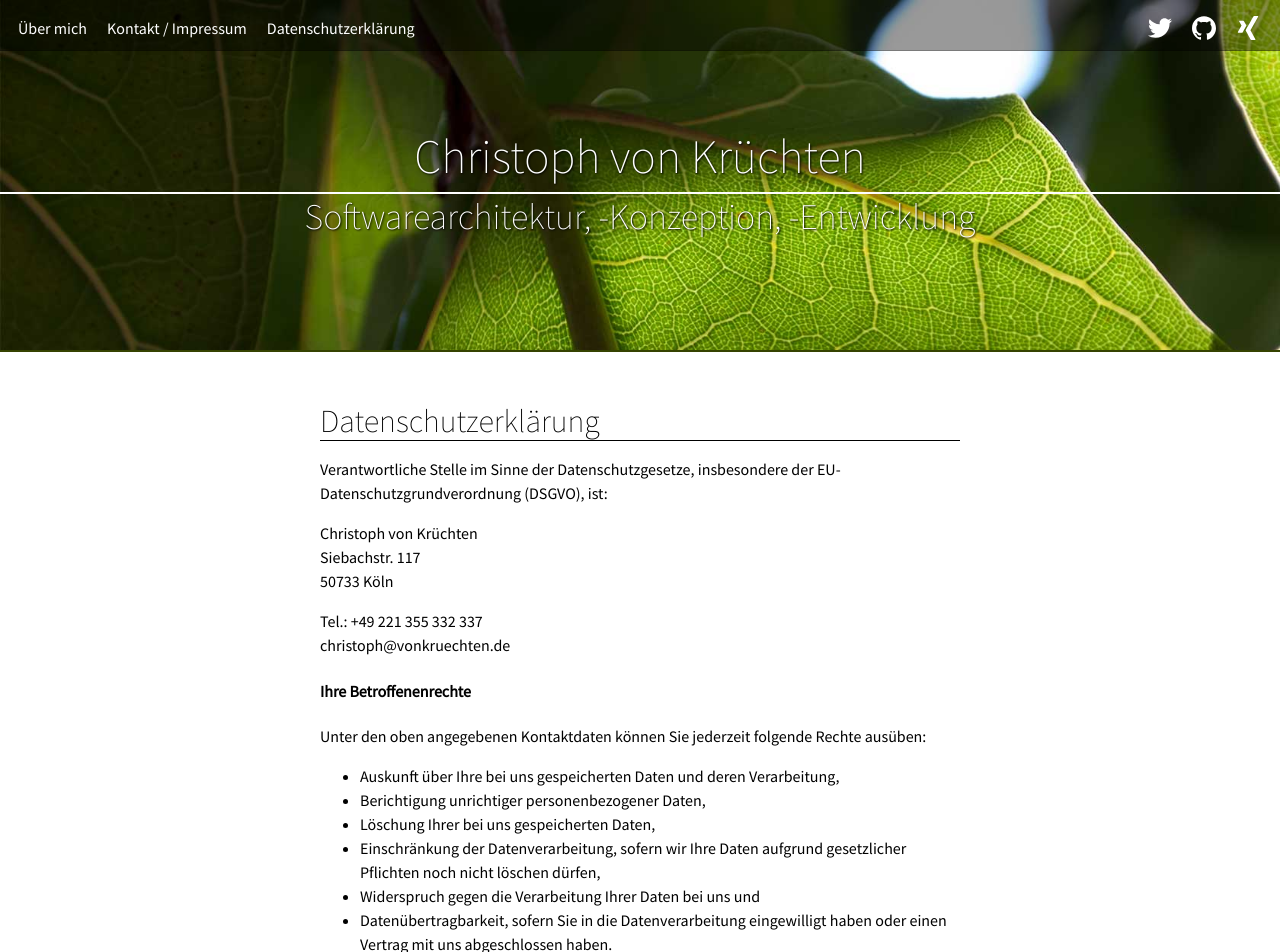
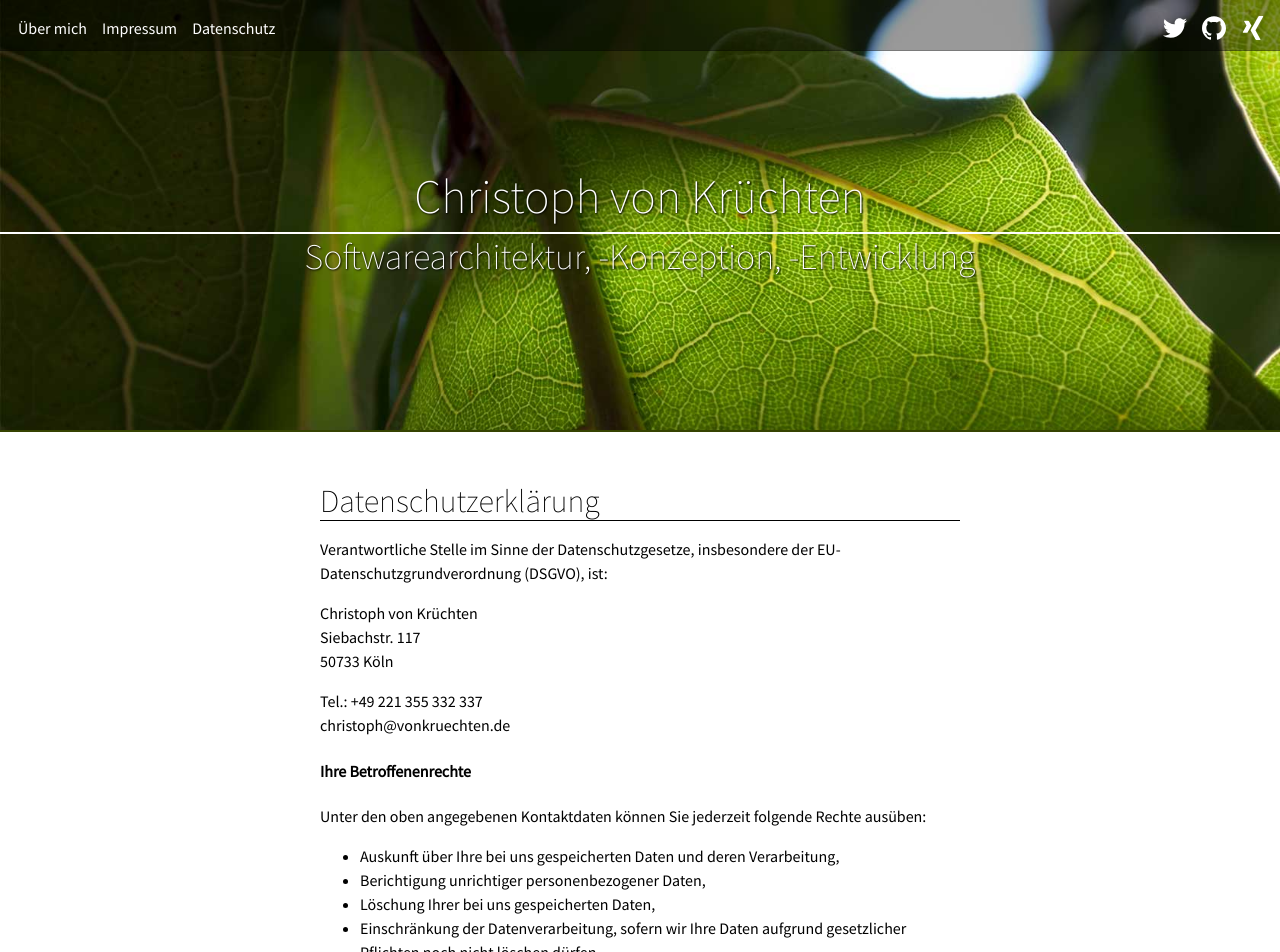
Before and after one commit to cvk77/vonkruechten.de, a React (Create React App) app: page /data-protection in a window 1280 px wide. Shown: the top 952 px of the page. Built offline with nearby package versions, Linux system fonts and the light colour scheme.

Commit message:
finetuning. remove leftovers

```diff
--- a/package.json
+++ b/package.json
@@ -33,7 +33,6 @@
     "@types/rebass__grid": "^6.0.2",
     "@types/styled-components": "^4.1.5",
     "autoprefixer": "^9.4.4",
-    "npm-run-all": "^4.1.5",
     "styled-components": "^4.1.3",
     "tslint": "^5.12.1",
     "tslint-config-prettier": "^1.17.0",
--- a/postcss.config.js
+++ /dev/null
@@ -1,9 +0,0 @@
-module.exports = {
-    plugins: [
-        require('postcss-import'),
-        require('postcss-mixins'),
-        //require('postcss-preset-env')({ stage: 1,}),
-        //require('postcss-nested'),
-        require('postcss-cssnext')
-    ],
-};
--- a/public/index.html
+++ b/public/index.html
@@ -2,14 +2,13 @@
 <html lang="en">
   <head>
     <meta charset="utf-8" />
-    <link rel="shortcut icon" href="%PUBLIC_URL%/favicon.ico" />
     <meta
       name="viewport"
       content="width=device-width, initial-scale=1, shrink-to-fit=no"
     />
     <meta name="theme-color" content="#000000" />
     <link rel="manifest" href="%PUBLIC_URL%/manifest.json" />
-    <title>React App</title>
+    <title>Christoph von Krüchten</title>
   </head>
   <body>
     <noscript>You need to enable JavaScript to run this app.</noscript>
--- a/src/components/atoms/Section/Styled.ts
+++ b/src/components/atoms/Section/Styled.ts
@@ -4,6 +4,8 @@ export default styled.section`
   margin: auto;
   padding-bottom: 5vh;
 
+  width: 90%;
+
   @media screen and (min-width: 700px) {
     width: 50%;
   }
--- a/src/components/molecules/DataProtection/DataProtection.tsx
+++ b/src/components/molecules/DataProtection/DataProtection.tsx
@@ -21,7 +21,7 @@ const DataProtection = () => (
         <li>Datenübertragbarkeit, sofern Sie in die Datenverarbeitung eingewilligt haben oder einen Vertrag mit uns abgeschlossen haben.</li>
         </ul>
         <p>Sofern Sie uns eine Einwilligung erteilt haben, können Sie diese jederzeit mit Wirkung für die Zukunft widerrufen.</p>
-        <p>Sie können sich jederzeit mit einer Beschwerde an die für Sie zuständige Aufsichtsbehörde wenden. Ihre zuständige Aufsichtsbehörde richtet sich nach dem Bundesland Ihres Wohnsitzes, Ihrer Arbeit oder der mutmaßlichen Verletzung. Eine Liste der Aufsichtsbehörden (für den nichtöffentlichen Bereich) mit Anschrift finden Sie unter: <Anchor href="https://www.bfdi.bund.de/DE/Infothek/Anschriften_Links/anschriften_links-node.html" target="_blank" rel="noopener">https://www.bfdi.bund.de/DE/Infothek/Anschriften_Links/anschriften_links-node.html</Anchor>.</p>
+        <p>Sie können sich jederzeit mit einer Beschwerde an die für Sie zuständige Aufsichtsbehörde wenden. Ihre zuständige Aufsichtsbehörde richtet sich nach dem Bundesland Ihres Wohnsitzes, Ihrer Arbeit oder der mutmaßlichen Verletzung. Eine Liste der Aufsichtsbehörden (für den nichtöffentlichen Bereich) mit Anschrift finden <Anchor href="https://www.bfdi.bund.de/DE/Infothek/Anschriften_Links/anschriften_links-node.html" target="_blank" rel="noopener">hier</Anchor>.</p>
         <h4>Zwecke der Datenverarbeitung durch die verantwortliche Stelle und Dritte</h4>
         <p>Wir verarbeiten Ihre personenbezogenen Daten nur zu den in dieser Datenschutzerklärung genannten Zwecken. Eine Übermittlung Ihrer persönlichen Daten an Dritte zu anderen als den genannten Zwecken findet nicht statt. Wir geben Ihre persönlichen Daten nur an Dritte weiter, wenn:</p>
         <ul>
--- a/src/components/molecules/KeyVisual/Styled.ts
+++ b/src/components/molecules/KeyVisual/Styled.ts
@@ -23,7 +23,7 @@ export const Header = styled.header`
   background-image: url(/assets/images/blaetter.jpg);
   background-attachment: local;
   background-size: cover;
-  padding: 30px 0;
+  padding: 60px 0 30px 0;
   margin: 0;
   border-bottom: 2px solid #354200;
 
@@ -37,12 +37,12 @@ export const Header = styled.header`
   }
 
   @media screen and (min-width: 700px) {
-    height: 40vh;
+    height: 50vh;
     font-size: 3vh;
     padding-top: 0;
 
     & > div {
-      top: 15vh;
+      top: 20vh;
       line-height: 10vh;
       text-shadow: 1px 1px 2px black;
     }
--- a/src/components/molecules/Navigation/Navigation.tsx
+++ b/src/components/molecules/Navigation/Navigation.tsx
@@ -33,8 +33,8 @@ const Navigation = () => (
     <Menu>
       <MenuItems>
         <MenuItem href="about-me" label="Über mich" />
-        <MenuItem href="contact" label="Kontakt / Impressum" />
-        <MenuItem href="data-protection" label="Datenschutzerklärung" />
+        <MenuItem href="contact" label="Impressum" />
+        <MenuItem href="data-protection" label="Datenschutz" />
       </MenuItems>
       <MenuItems external={true}>
         <MenuItemExternal
--- a/src/components/molecules/Navigation/Styled.ts
+++ b/src/components/molecules/Navigation/Styled.ts
@@ -8,7 +8,6 @@ interface IMenuitemsProps {
 export const MenuItems = styled.ul`
   position: absolute;
   padding-left: 18px;
-
   right: ${(props: IMenuitemsProps) => (props.external ? "0" : "auto")};
 `;
 
@@ -24,7 +23,7 @@ export const Menu = styled.nav`
 
 export const Li = styled.li`
   display: inline;
-  padding-right: 20px;
+  padding-right: 15px;
 `;
 
 export const A = styled.a`
```
Also changed, not shown: 1 other file (tests, documents, lock files or other folders).
